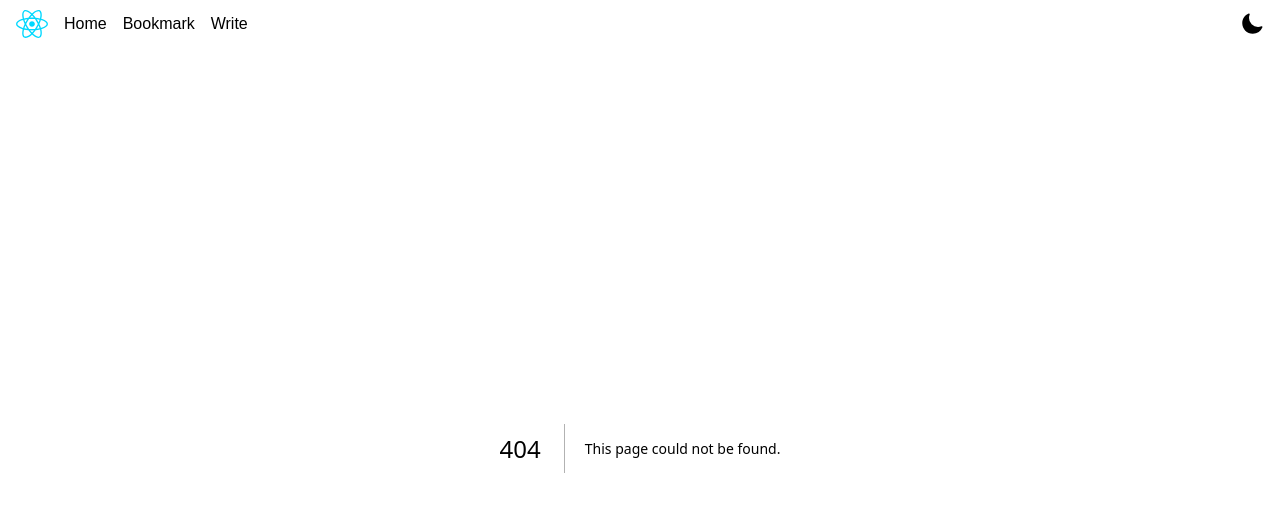
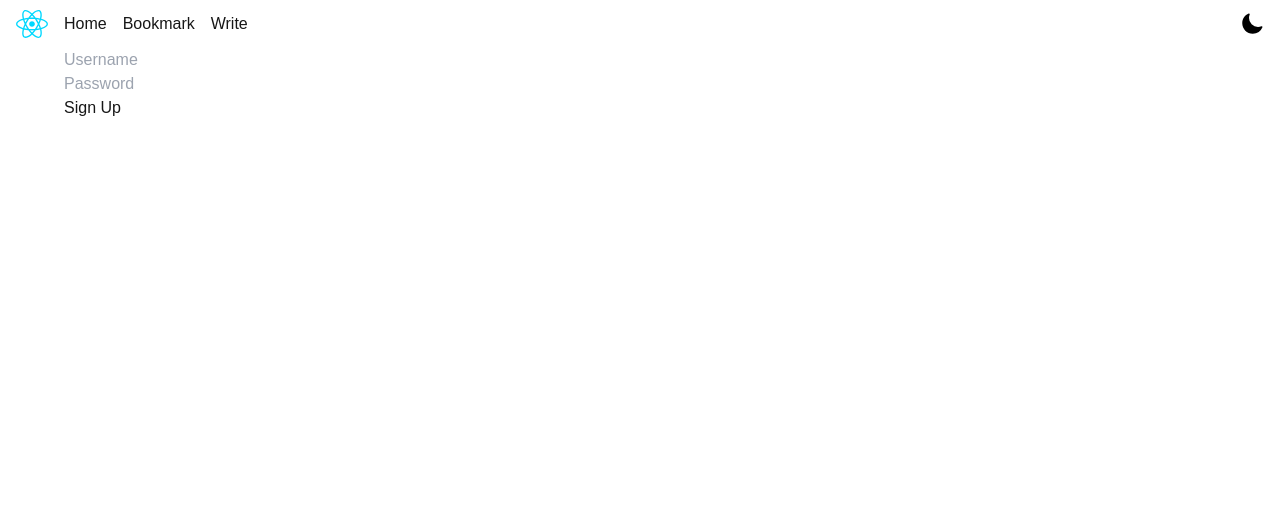
Before and after one commit to Cookie4686/Post, a Next.js app: page /signup in a window 1280 px wide. Before the commit this address had no page. Shown: the top 512 px of the page. Built offline with nearby package versions, Linux system fonts and the light colour scheme.

Commit message:
simple signIn and signUp (incomplete)

```diff
--- /dev/null
+++ b/app/(app)/login/page.tsx
@@ -0,0 +1,20 @@
+import { signIn } from "@/auth";
+
+export default function Page() {
+  return (
+    <form
+      action={async (formData) => {
+        "use server";
+        await signIn("credentials", formData);
+      }}
+    >
+      <label htmlFor="username">
+        <input type="text" name="username" placeholder="Username" />
+      </label>
+      <label htmlFor="password">
+        <input type="password" name="password" placeholder="Password" />
+      </label>
+      <button type="submit">Log In</button>
+    </form>
+  );
+}
--- /dev/null
+++ b/app/(app)/signup/page.tsx
@@ -0,0 +1,37 @@
+"use client";
+
+import { useActionState } from "react";
+import { useFormStatus } from "react-dom";
+import { signUp } from "@/app/lib/auth";
+
+export default function Page() {
+  const [state, action] = useActionState(signUp, undefined);
+  return (
+    <form action={action}>
+      <div>
+        <label htmlFor="username">
+          <input type="text" name="username" placeholder="Username" />
+        </label>
+        {state?.errors?.username && <p>{state.errors.username}</p>}
+      </div>
+
+      <div>
+        <label htmlFor="password">
+          <input type="password" name="password" placeholder="Password" />
+        </label>
+        {state?.errors?.password && <p>{state.errors.password}</p>}
+      </div>
+      <SubmitButton />
+    </form>
+  );
+}
+
+function SubmitButton() {
+  const { pending } = useFormStatus();
+
+  return (
+    <button disabled={pending} type="submit">
+      Sign Up
+    </button>
+  );
+}
--- /dev/null
+++ b/app/lib/auth.ts
@@ -0,0 +1,37 @@
+'use server'
+
+import { PrismaClient } from "@prisma/client";
+import bcrypt from 'bcryptjs'
+import { UserSchema } from "@/auth";
+
+type FormState = {
+  errors?: {
+    username?: string[]
+    password?: string[]
+  }
+  message?: string
+} | undefined
+
+export async function signUp(state: FormState, formData: FormData): Promise<FormState> {
+  const parsedForm = UserSchema.safeParse({
+    username: formData.get('username'),
+    password: formData.get('password'),
+  })
+  if (!parsedForm.success) {
+    return { errors: parsedForm.error.flatten().fieldErrors, }
+  }
+  const { username, password } = parsedForm.data;
+  const hashedPassword = await bcrypt.hash(password, 10);
+  const prisma = new PrismaClient();
+  try {
+    prisma.$connect();
+    await prisma.users.create({ data: { username, password: hashedPassword } });
+  } catch (err) {
+    console.warn(err);
+    return {
+      message: 'An error occurred while creating your account.',
+    }
+  } finally {
+    prisma.$disconnect();
+  }
+}
--- a/auth.ts
+++ b/auth.ts
@@ -1,5 +1,42 @@
 import NextAuth from "next-auth"
+import Credentials from "next-auth/providers/credentials"
+import { PrismaClient } from "@prisma/client"
+import bcrypt from 'bcryptjs'
+import { z } from 'zod'
+
+export const UserSchema = z.object({
+  username: z.string().trim(),
+  password: z.string().trim()
+})
 
 export const { handlers, signIn, signOut, auth } = NextAuth({
-  providers: [],
+  providers: [
+    Credentials({
+      authorize: async (credentials) => {
+        const parsedCredentials = UserSchema.safeParse(credentials);
+        if (parsedCredentials.success) {
+          const { username, password } = parsedCredentials.data;
+          const user = await getUser(username);
+          if (user && await bcrypt.compare(password, user.password)) {
+            console.log("log in successful");
+            return user;
+          }
+        }
+        console.log("invalid");
+        return null;
+      },
+    }),
+  ],
 })
+
+async function getUser(username: string) {
+  const prisma = new PrismaClient();
+  try {
+    await prisma.$connect();
+    return await prisma.users.findUnique({ where: { username } });
+  } catch (err) {
+    console.warn(err);
+  } finally {
+    prisma.$disconnect();
+  }
+}
--- a/package.json
+++ b/package.json
@@ -10,11 +10,14 @@
   },
   "dependencies": {
     "@prisma/client": "^6.0.1",
+    "@types/bcryptjs": "^2.4.6",
+    "bcryptjs": "^2.4.3",
     "mongodb": "^6.11.0",
     "next": "15.0.4",
     "next-auth": "^5.0.0-beta.25",
     "react": "^19.0.0",
-    "react-dom": "^19.0.0"
+    "react-dom": "^19.0.0",
+    "zod": "^3.23.8"
   },
   "devDependencies": {
     "@heroicons/react": "^2.2.0",
```
Also changed, not shown: 1 other file (tests, documents, lock files or other folders).
